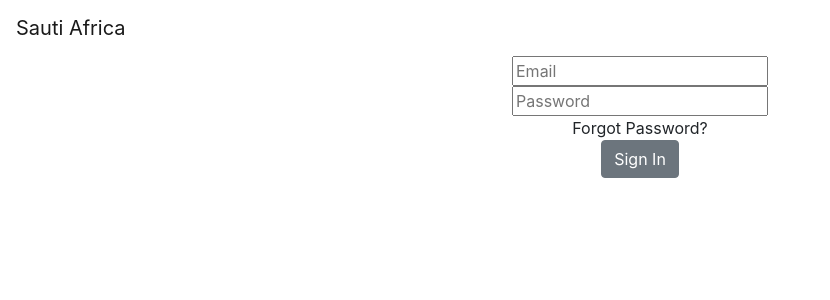
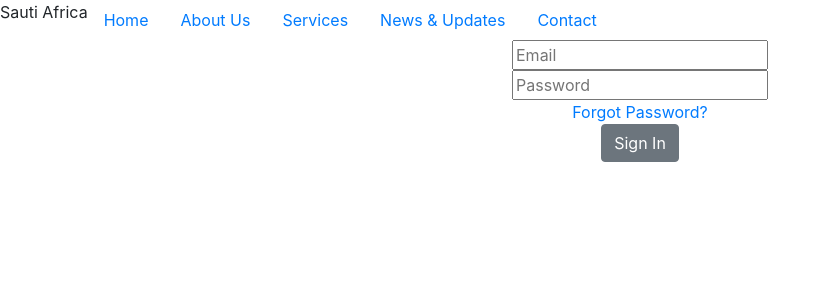
Before and after one commit to raaudain/Frontend, a React (Create React App) app in the folder sauti-africa/: page / in a window 1280 px wide. Shown: the top 300 px of the page, without its empty margins (0-830 px from the left). Built offline with nearby package versions, Linux system fonts and the light colour scheme.

Commit message:
adding in axios to auth a user, getting 400- bad request

```diff
--- a/sauti-africa/src/App.js
+++ b/sauti-africa/src/App.js
@@ -1,5 +1,4 @@
 import React from 'react';
-import logo from './logo.svg';
 import './App.css';
 import UserLogin from './UserLogin/UserLogin'
 
--- a/sauti-africa/src/UserLogin/UserLogin.js
+++ b/sauti-africa/src/UserLogin/UserLogin.js
@@ -2,14 +2,29 @@ import React from 'react';
 import { withFormik, Form, Field } from 'formik';
 import * as Yup from 'yup';
 import axios from 'axios';
-import { Button, Container, Row, Col, Nav, Navbar, NavbarBrand, NavItem, NavLink } from 'reactstrap';
+import { Button, Container, Row, Col, Nav, NavItem, NavLink } from 'reactstrap';
 
 function UserLogin({ errors, touched, isSubmitting }) {
     return (
         <div>
-            <Navbar color="#1b1411" light expand="md">
-                <NavbarBrand href="/">Sauti Africa</NavbarBrand>
-            </Navbar>
+            <Nav color="#1b1411">
+                <p>Sauti Africa</p>
+                <NavItem>
+                    <NavLink href="/">Home</NavLink>
+                </NavItem>
+                <NavItem>
+                    <NavLink href="/about/">About Us</NavLink>
+                </NavItem>
+                <NavItem>
+                    <NavLink href="/services/">Services</NavLink>
+                </NavItem>
+                <NavItem>
+                    <NavLink href="/news/">News & Updates</NavLink>
+                </NavItem>
+                <NavItem>
+                    <NavLink href="/contact/">Contact</NavLink>
+                </NavItem>
+            </Nav>
             <Form>
                 <div>
                     {touched.email && errors.email && <p>{errors.email}</p>}
@@ -19,7 +34,7 @@ function UserLogin({ errors, touched, isSubmitting }) {
                     {touched.password && errors.password && <p>{errors.password}</p>}
                     <Field type="password" name="password" placeholder="Password" />
                 </div>
-                <a style={{ display: "block" }}>Forgot Password?</a>
+                <a href="/forgot/"style={{ display: "block" }}>Forgot Password?</a>
                 <Button disabled={isSubmitting}>Sign In</Button>
             </Form>
         </div>
@@ -44,11 +59,19 @@ const FormikLoginForm = withFormik({
             .required("Password is a required field")
     }),
 
-    handleSubmit(values) {
+    handleSubmit(values, {resetForm, setSubmitting }) {
         console.log(values);
-        //need to add functionality to the handle submit
-        //https://build-week-africanmarketplace.herokuapp.com
-        ///api/auth/login
+        axios
+        .post("https://build-week-africanmarketplace.herokuapp.com/api/auth/login", values)
+        .then(res => {
+          console.log(res);
+          resetForm();
+          setSubmitting(false);
+        })
+        .catch(err => {
+          console.log(err); // There was an error creating the data and logs to console
+          setSubmitting(false);
+        });
     }
 })(UserLogin);
 
```
